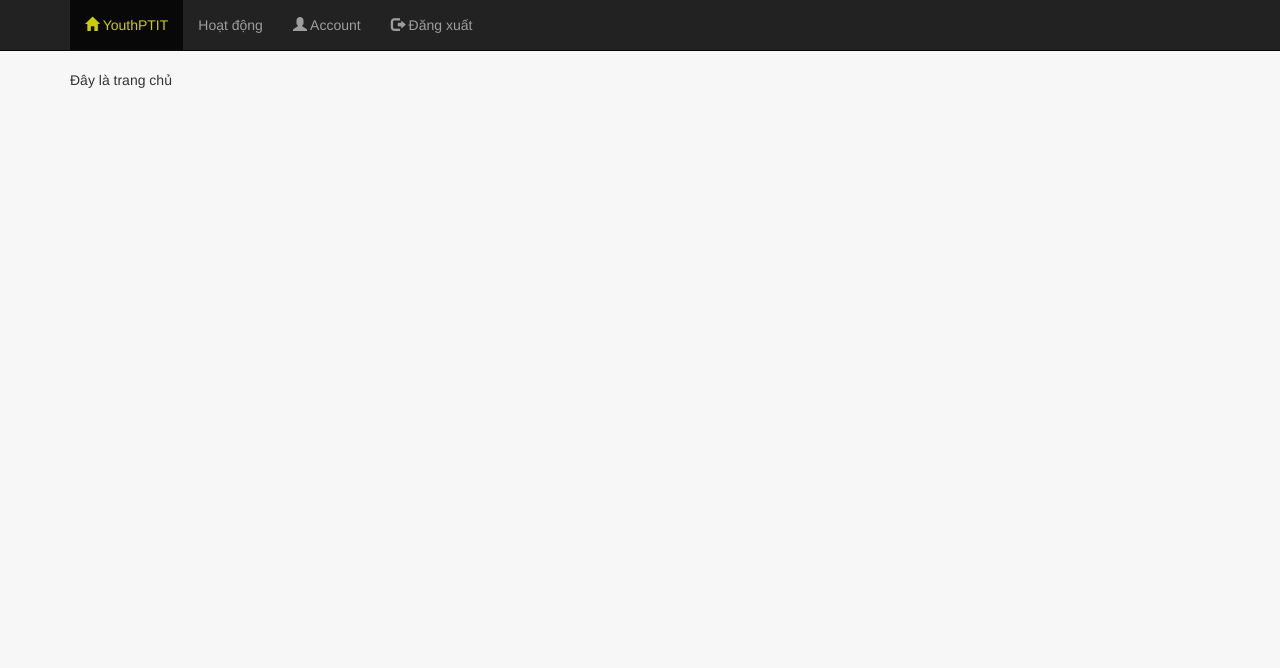
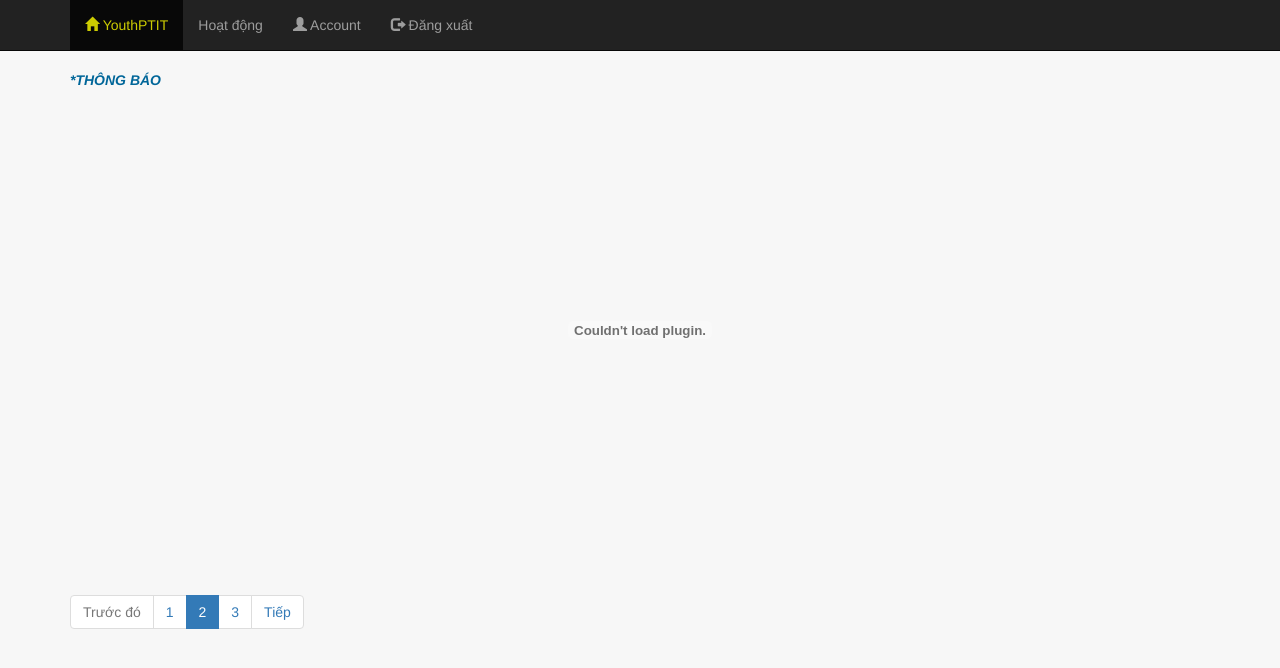
Before and after one commit to Sang2306/YouthUnionManagement, a Django app: template home/templates/home/index.html in a window 1280 px wide. Shown: the top 668 px of the page. Run offline with Django 3.2, Linux system fonts and the light colour scheme; the template is opened without the code that fills it, so the values that code supplies are empty; some libraries are stand-ins or nearby versions.

Commit message:
Show pdf file at home page

```diff
--- a/home/templates/home/index.html
+++ b/home/templates/home/index.html
@@ -30,7 +30,27 @@
 {% endif %}
 {% endblock %}
 <!--Thong bao trang chu-->
-{% block content %} Đây là trang chủ {% endblock content %}
+{% block content %}
+
+<strong style="font-style: italic; color: #006699;">*THÔNG BÁO</strong>
+<object data="http://www.pdf995.com/samples/pdf.pdf" type="application/pdf" width="100%" height="480">
+</object>
+
+<ul class="pagination justify-content-center">
+    <li class="page-item disabled">
+        <a class="page-link" href="#" tabindex="-1">Trước đó</a>
+    </li>
+    <li class="page-item"><a class="page-link" href="#">1</a></li>
+    <li class="page-item active">
+        <a class="page-link" href="#">2 <span class="sr-only">(current)</span></a>
+    </li>
+    <li class="page-item"><a class="page-link" href="#">3</a></li>
+    <li class="page-item">
+        <a class="page-link" href="#">Tiếp</a>
+    </li>
+</ul>
+
+{% endblock content %}
 {% block short_script %}
 
 {% endblock %}
```
